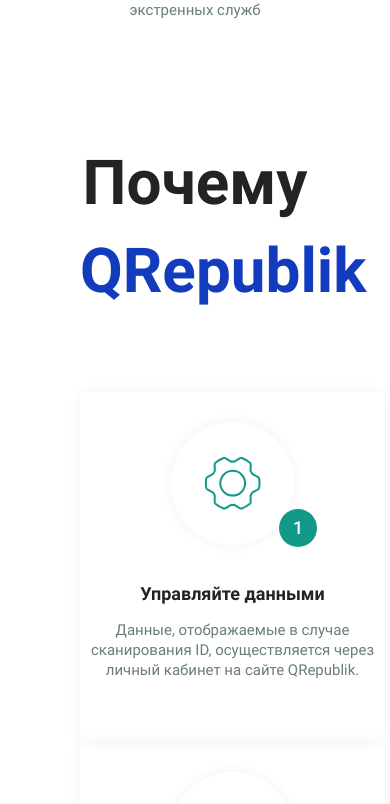
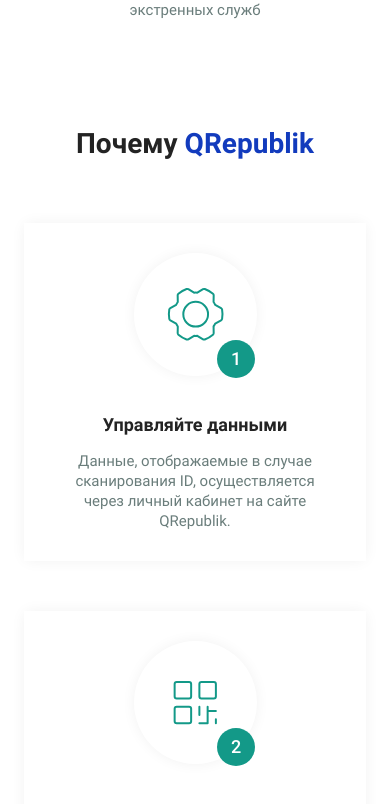
Before and after one commit to el-tumakov/QRepublik, a Next.js app: page / in a window 390 px wide. Shown: the part 2422-3226 px from the top of the page. Built offline with nearby package versions, Linux system fonts and the light colour scheme.

Commit message:
Добавляет мобильную версию для Advantages

```diff
--- a/components/advantages/advantages.module.scss
+++ b/components/advantages/advantages.module.scss
@@ -34,7 +34,8 @@
   position: relative;
 
   width: 354px;
-  height: 350px;
+  min-height: 350px;
+  padding: 30px;
   padding-top: 190px;
 
   text-align: center;
@@ -77,6 +78,20 @@
 
     background-color: $main-accent;
     border-radius: 50%;
+  }
+
+  @media (max-width: 1289px) {
+    margin: 0 auto;
+    margin-bottom: 50px;
+  }
+
+  @media (max-width: 701px) {
+    width: auto;
+    min-height: 321px;
+
+    &::after {
+      left: calc(50% + 22px);
+    }
   }
 }
 
@@ -135,3 +150,43 @@
     content: "3";
   }
 }
+
+@media (max-width: 1289px) {
+  .advantages {
+    margin-top: 60px;
+  }
+
+  .title {
+    font-size: 41px;
+    line-height: 59px;
+  }
+
+  .list {
+    display: block;
+  }
+}
+
+@media (max-width: 659px) {
+  .advantages {
+    margin-top: 106px;
+    padding-right: 24px;
+    padding-left: 24px;
+  }
+
+  .title {
+    font-size: 28px;
+    line-height: 36px;
+  }
+
+  .list {
+    margin-top: 61px;
+  }
+
+  .itemTitle {
+    width: auto;
+  }
+
+  .description {
+    width: auto;
+  }
+}
```
